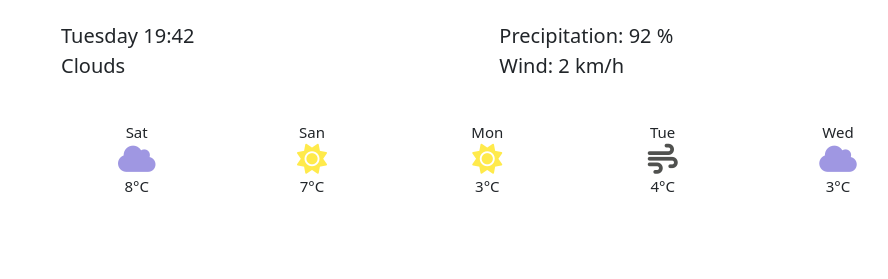
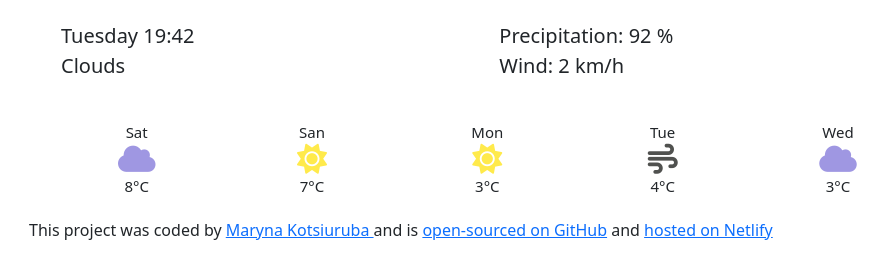
Before and after one commit to MarynaKotsiuruba/My-project-app, a plain HTML site: page index.html in a window 1280 px wide. Shown: the part 263-542 px from the top of the page, without its empty margins (65-953 px from the left). Drawn offline with nearby package versions, Linux system fonts and the light colour scheme; no server answers.

Commit message:
Added Netlify

```diff
--- a/index.html
+++ b/index.html
@@ -45,6 +45,7 @@
           <div class="col-md-2">Wed <br> <i class="fa-solid fa-cloud icon"></i> <br> 3°C </div>
         </div>
       </div>
+      <p>This project was coded by <a href="https://github.com/MarynaKotsiuruba"> Maryna Kotsiuruba </a>  and is <a href="https://github.com/MarynaKotsiuruba/My-project-app">open-sourced on GitHub</a> and <a href="https://transcendent-travesseiro-849992.netlify.app/"> hosted on Netlify </a> </p>
     </div>
     <script src="src/index.js"></script>
   </body>
```
